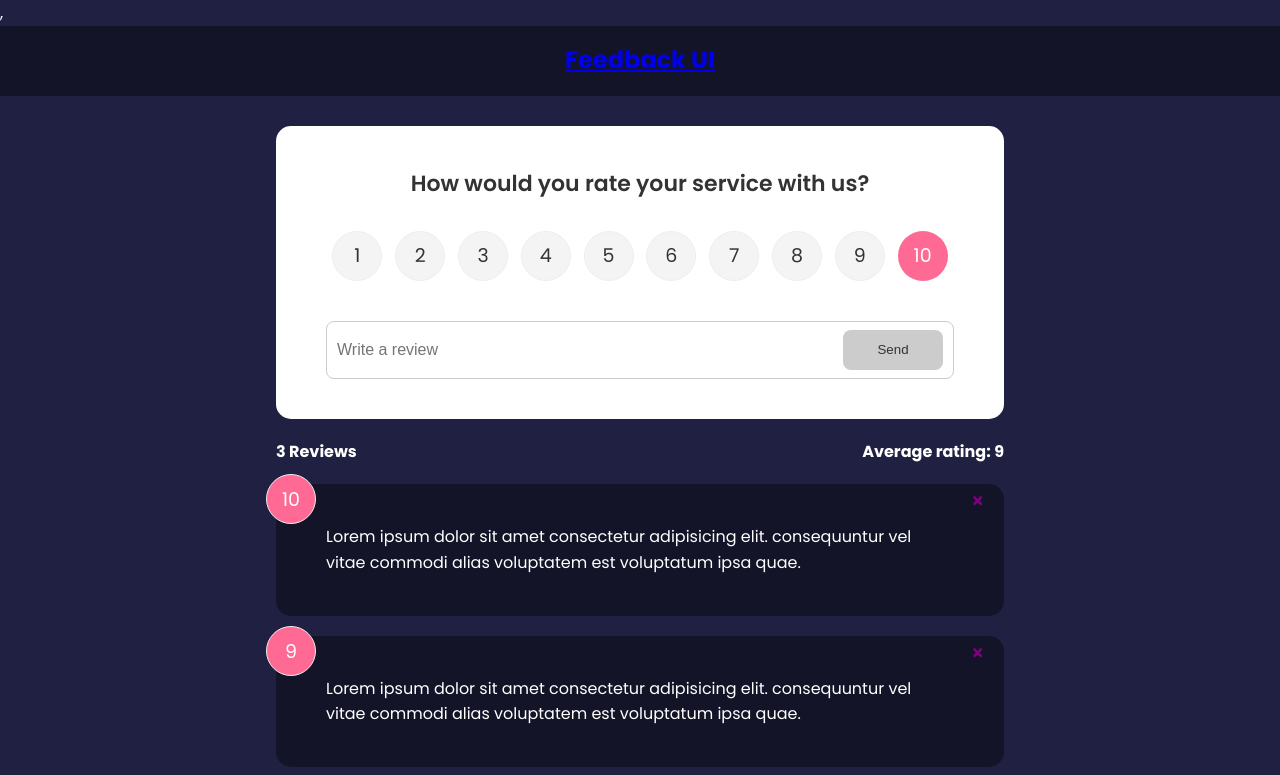
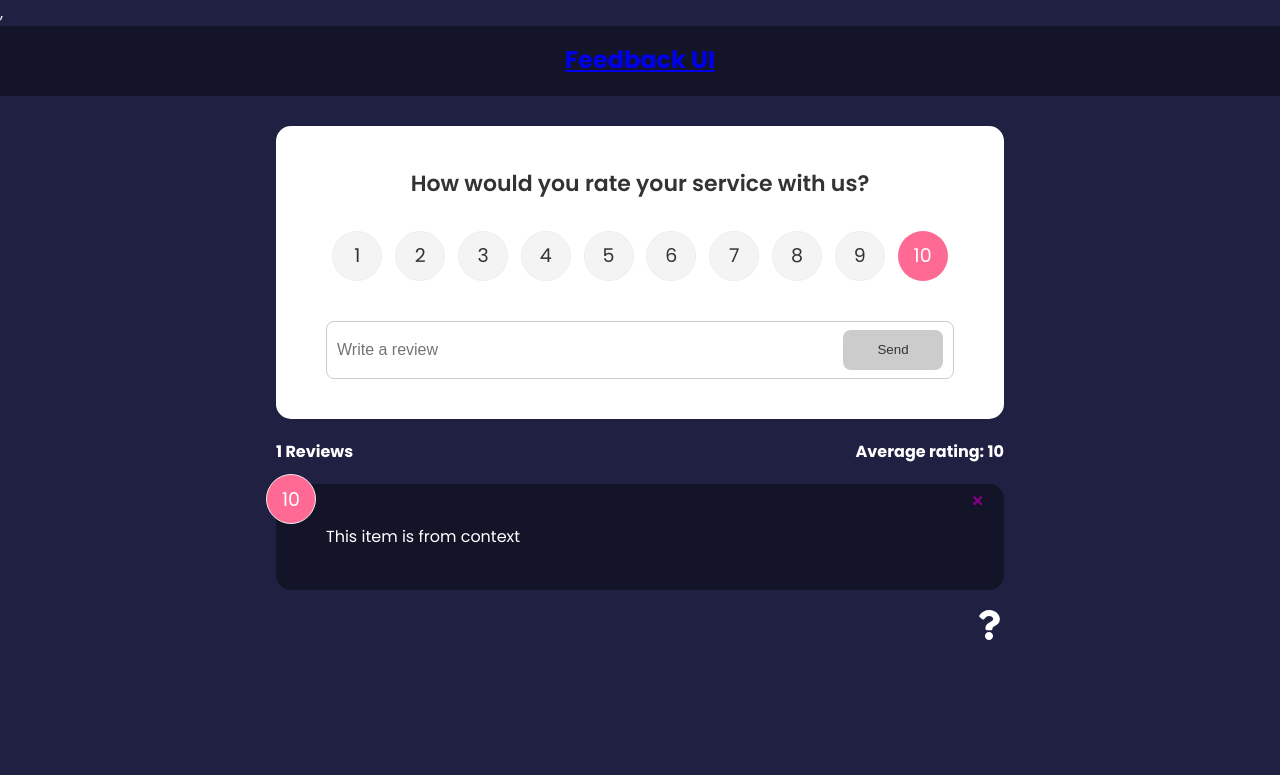
Before and after one commit to Balint90/React-learning, a React (Create React App) app: page / in a window 1280 px wide. Shown: the top 775 px of the page. Built offline with nearby package versions, Linux system fonts and the light colour scheme.

Commit message:
Move Feedback To Context

```diff
--- a/src/App.js
+++ b/src/App.js
@@ -5,10 +5,11 @@
 import FeedbackData from "./data/FeedbackData"
 import FeedbackStats from "./components/FeedbackStats"
 import FeedbackForm from "./components/FeedbackForm"
-import { useState } from "react"
+import { createContext, useContext, useState } from "react"
 import AboutIconLink from './components/AboutIconLink'
 import AboutPage from './pages/AboutPage'
 import {FeedBackProvider} from './context/FeedbackContext'
+
 
 function App() {
     const [feedback, setFeedback] = useState(FeedbackData)
@@ -37,8 +38,8 @@
                             path='/'
                             element={ <>
                                 <FeedbackForm handleAdd={addFeedback} />
-                                <FeedbackStats feedback={feedback} />
-                                <FeedbackList feedback={feedback} handleDelete={deleteFeedBack} />
+                                <FeedbackStats />
+                                <FeedbackList handleDelete={deleteFeedBack} />
                             </>}>
                         </Route>
                         <Route path='/about' element={<AboutPage />} />
--- a/src/components/FeedbackList.jsx
+++ b/src/components/FeedbackList.jsx
@@ -1,8 +1,12 @@
 import { motion, AnimatePresence } from 'framer-motion'
-import PropTypes from 'prop-types'
+import { useContext } from 'react'
+// import PropTypes from 'prop-types'
 import FeedbackItem from "./FeedbackItem"
+import FeedbackContext from '../context/FeedbackContext'
 
-function FeedbackList({feedback, handleDelete}) {
+function FeedbackList({ handleDelete }) {
+    const {feedback} = useContext(FeedbackContext)
+
     if (!feedback || feedback.length === 0) {
         return <p>No Feedback Yet</p>
     }
@@ -37,12 +41,12 @@
     // )
 }
 
-FeedbackList.propTypes = {
-    feedback: PropTypes.arrayOf(PropTypes.shape({
-        id: PropTypes.number.isRequired,
-        text: PropTypes.string.isRequired,
-        rating: PropTypes.number.isRequired,
-    }))
-}
+// FeedbackList.propTypes = {
+//     feedback: PropTypes.arrayOf(PropTypes.shape({
+//         id: PropTypes.number.isRequired,
+//         text: PropTypes.string.isRequired,
+//         rating: PropTypes.number.isRequired,
+//     }))
+// }
 
 export default FeedbackList
--- a/src/components/FeedbackStats.jsx
+++ b/src/components/FeedbackStats.jsx
@@ -1,6 +1,9 @@
 import PropTypes from 'prop-types'
+import { useContext } from 'react'
+import FeedbackContext from '../context/FeedbackContext'
 
-function FeedbackStats({feedback}) {
+function FeedbackStats() {
+    const {feedback} = useContext(FeedbackContext)
     let average = feedback.reduce((acc, cur) => {
         return acc + cur.rating;
     }, 0) /feedback.length;
```
